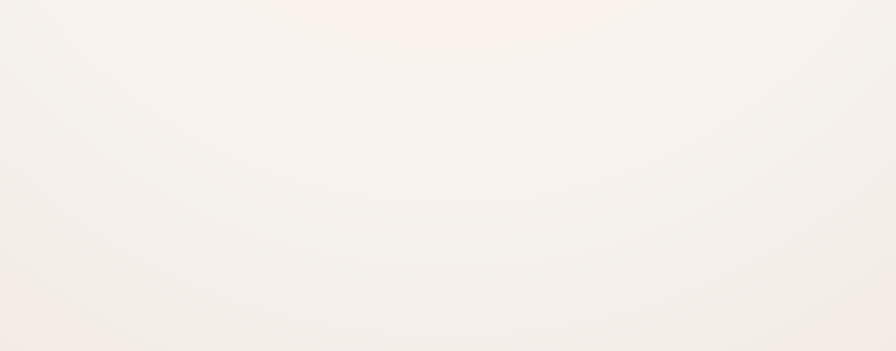
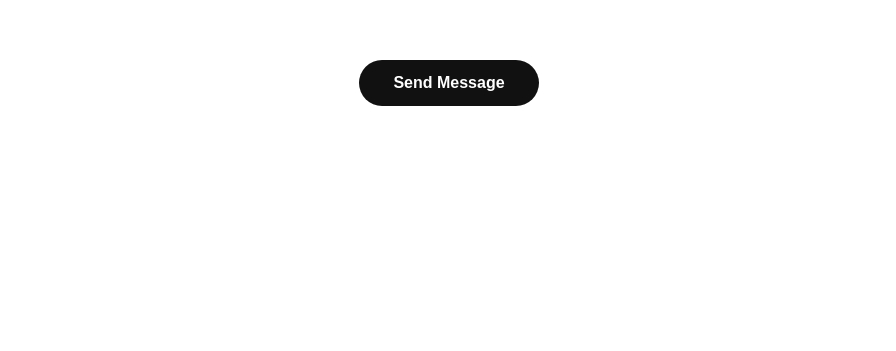
Before and after one commit to ssrheart425/chat_front, a Vue app: page /send in a window 1280 px wide. Before the commit this address had no page. Shown: the part 317-668 px from the top of the page, without its empty margins (191-1087 px from the left). Built offline with nearby package versions, Linux system fonts and the light colour scheme.

Commit message:
fix: blank page

```diff
--- /dev/null
+++ b/src/pages/SendMessagePage.vue
@@ -0,0 +1,78 @@
+<script setup>
+const handleSendMessage = async () => {
+  // TODO: Fill in your request URL and method.
+  const requestUrl = ''
+  const requestMethod = ''
+
+  if (!requestUrl || !requestMethod) {
+    console.warn('Please set requestUrl and requestMethod before sending the request.')
+    return
+  }
+
+  try {
+    const response = await fetch(requestUrl, {
+      method: requestMethod,
+      headers: {
+        'Content-Type': 'application/json',
+      },
+      // TODO: Put your request payload here.
+      body: JSON.stringify({}),
+    })
+
+    if (!response.ok) {
+      throw new Error(`Request failed with status ${response.status}`)
+    }
+  } catch (error) {
+    console.error('Send message request failed:', error)
+  }
+}
+</script>
+
+<template>
+  <div class="blank-page">
+    <button class="send-button" type="button" @click="handleSendMessage">
+      Send Message
+    </button>
+  </div>
+</template>
+
+<style scoped>
+.blank-page {
+  min-height: 100vh;
+  display: flex;
+  align-items: center;
+  justify-content: center;
+  padding: 24px;
+  background: #ffffff;
+}
+
+.send-button {
+  appearance: none;
+  border: none;
+  border-radius: 999px;
+  padding: 14px 32px;
+  font-size: 1rem;
+  font-weight: 600;
+  cursor: pointer;
+  background: #111111;
+  color: #ffffff;
+  min-width: 180px;
+  transition: transform 0.2s ease, box-shadow 0.2s ease;
+}
+
+.send-button:hover {
+  transform: translateY(-2px);
+  box-shadow: 0 10px 20px rgba(0, 0, 0, 0.15);
+}
+
+.send-button:active {
+  transform: translateY(0);
+}
+
+@media (max-width: 600px) {
+  .send-button {
+    width: 100%;
+    max-width: 320px;
+  }
+}
+</style>
--- a/src/router/index.js
+++ b/src/router/index.js
@@ -1,13 +1,19 @@
 import { createRouter, createWebHistory } from 'vue-router'
 import FrontPage from '../pages/FrontPage.vue'
+import SendMessagePage from '../pages/SendMessagePage.vue'
 
 const router = createRouter({
-  history: createWebHistory(),
+  history: createWebHistory(import.meta.env.BASE_URL),
   routes: [
     {
-      path: '/front',
-      name: 'front',
+      path: '/',
+      name: 'home',
       component: FrontPage,
+    },
+    {
+      path: '/send',
+      name: 'send',
+      component: SendMessagePage,
     },
   ],
 })
```
